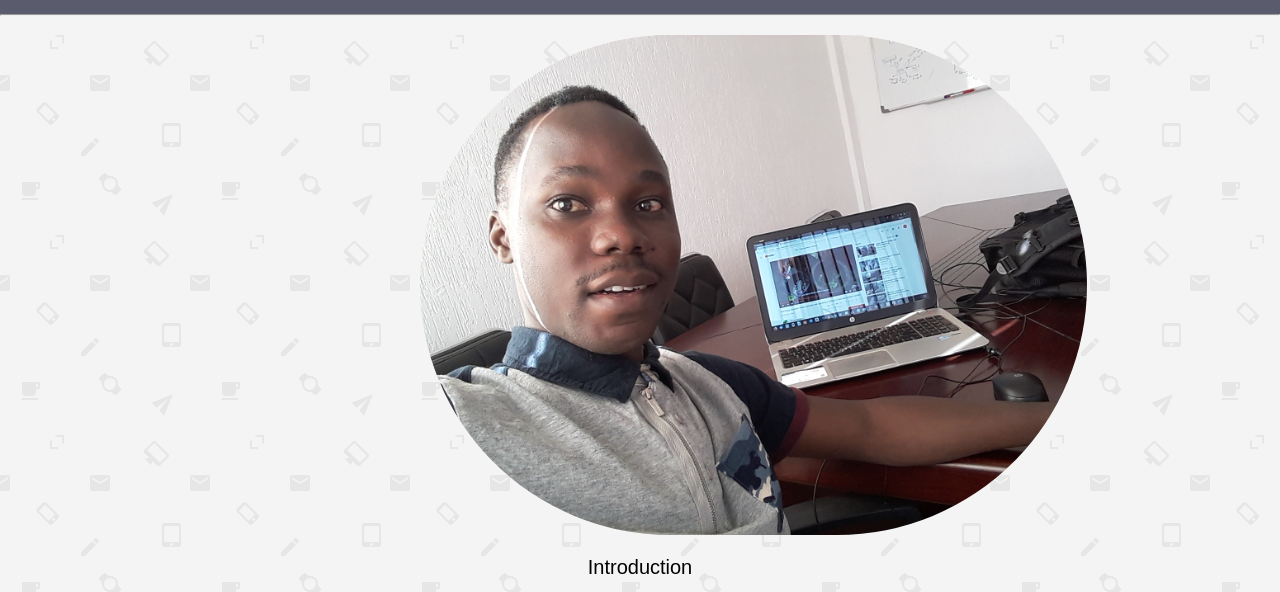
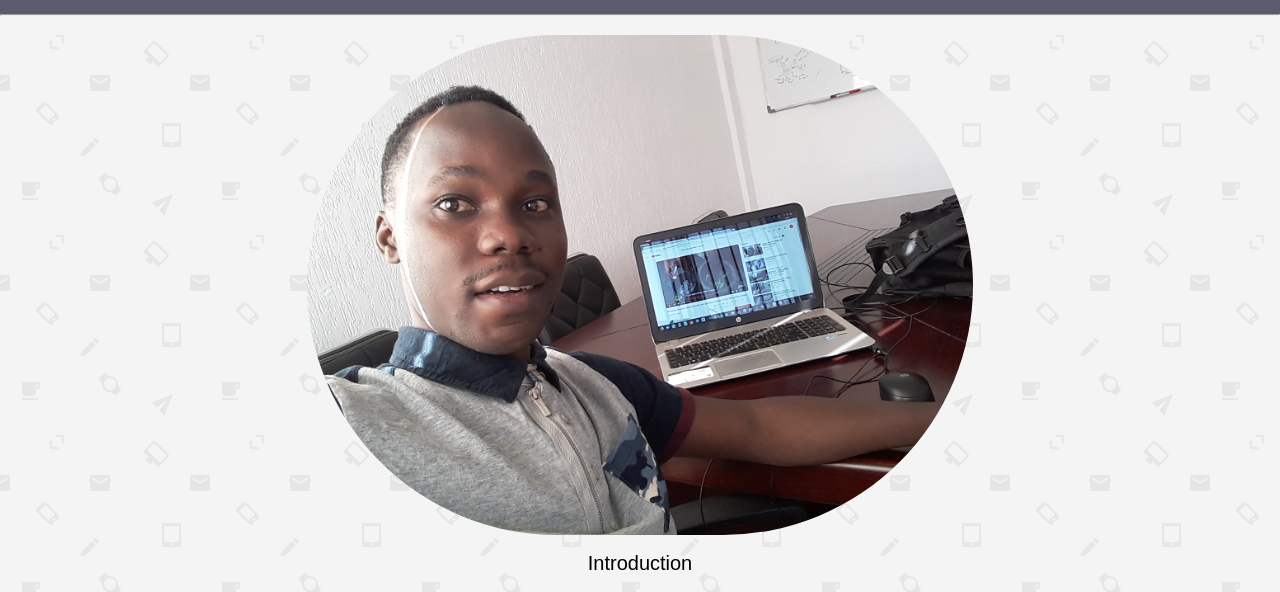
Before and after one commit to TolgaYazan/Portfolio-website, a plain HTML site: page index.html in a window 1280 px wide. Shown: the part 175-767 px from the top of the page. Drawn offline with nearby package versions, Linux system fonts and the light colour scheme; a web font is replaced by a local one.

Commit message:
center align image

```diff
--- a/styles.css
+++ b/styles.css
@@ -27,10 +27,12 @@ p{font-size: 20px;
 font-family:fantasy;}
 .img{
   height: 500px;
-  position: center;
   border-radius: 300px;
   margin-top: 20px;
-  margin-left: 420px;
+  text-align: center;
+  display: block;
+  margin-left: auto;
+  margin-right: auto;
 
 }
 .profile{
```
